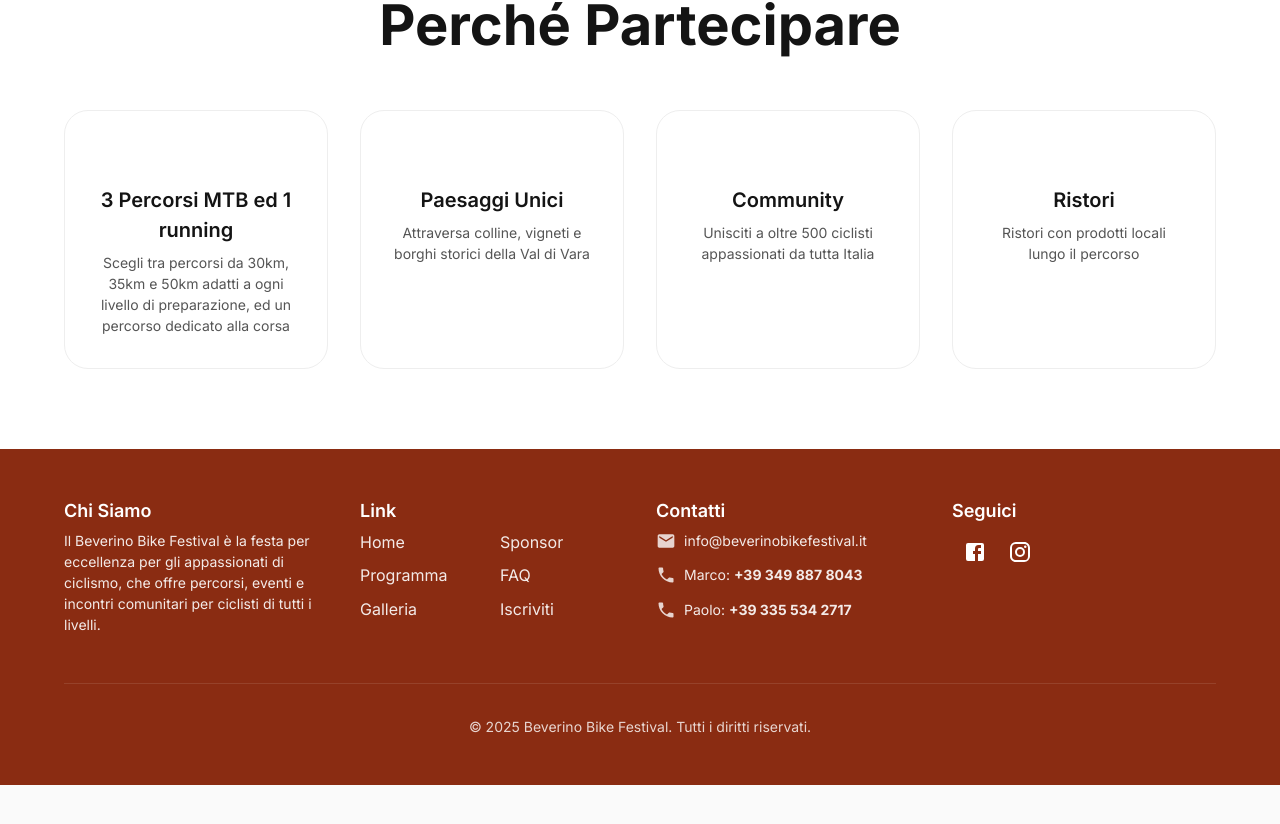
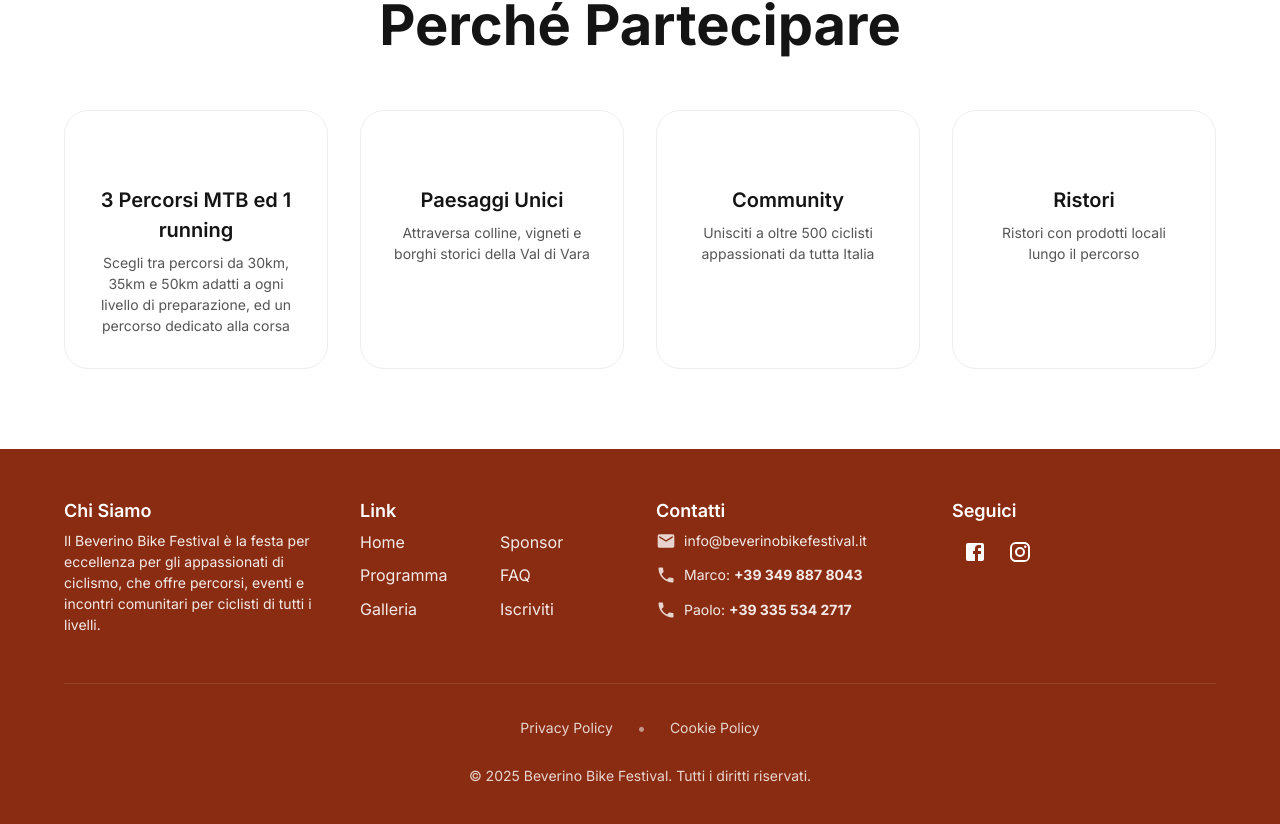
Before and after one commit to ferramar/beverino-bike-festival, a Next.js app: page / in a window 1280 px wide. Shown: the part 1370-2194 px from the top of the page. Before the commit the page ends 2155 px from the top, so only its background shows below. Built offline with nearby package versions, Linux system fonts and the light colour scheme; no server answers; some icons are missing.

Commit message:
add cookie policy

```diff
--- a/src/app/layout.tsx
+++ b/src/app/layout.tsx
@@ -5,6 +5,7 @@ import { Providers } from "./providers";
 import Header from "../components/header";
 import Footer from "../components/footer";
 import SkipLink from "../components/SkipLink";
+import Script from "next/script";
 
 // Inter è più moderno e leggibile di Roboto per UI
 const inter = Inter({
@@ -105,6 +106,50 @@ export default function RootLayout({
           </div>
         </Providers>
 
+        <Script id="iubenda-cs-configuration" strategy="beforeInteractive">
+          {`
+            var _iub = _iub || [];
+            _iub.csConfiguration = {
+              "siteId": 4157081,
+              "cookiePolicyId": 20393244,
+              "lang": "it",
+              "storage": {
+                "useSiteId": true
+              },
+              "banner": {
+                "position": "bottom",
+                "acceptButtonDisplay": true,
+                "customizeButtonDisplay": true,
+                "closeButtonDisplay": false,
+                "fontSizeBody": "14px",
+                "backgroundColor": "#000000",
+                "textColor": "#FFFFFF",
+                "acceptButtonColor": "#A52D0C",
+                "acceptButtonCaptionColor": "#FFFFFF",
+                "customizeButtonColor": "#212121",
+                "customizeButtonCaptionColor": "#FFFFFF"
+              }
+            };
+          `}
+        </Script>
+
+        <Script
+          src="https://cs.iubenda.com/autoblocking/4157081.js"
+          strategy="beforeInteractive"
+        />
+
+        <Script
+          src="//cdn.iubenda.com/cs/gpp/stub.js"
+          strategy="beforeInteractive"
+        />
+
+        <Script
+          src="//cdn.iubenda.com/cs/iubenda_cs.js"
+          strategy="lazyOnload"
+          charSet="UTF-8"
+        />
+
+
         {/* Noscript fallback */}
         <noscript>
           <div style={{
--- a/src/components/footer/index.tsx
+++ b/src/components/footer/index.tsx
@@ -189,9 +189,64 @@ const Footer: React.FC = () => {
           </Grid>
         </Grid>
 
-        {/* Copyright */}
-        <Box mt={6} pt={4} textAlign="center" sx={{ borderTop: '1px solid rgba(255,255,255,0.1)' }}>
-          <Typography variant="body2" sx={{ opacity: 0.8 }}>
+        {/* Legal Links & Copyright */}
+        <Box mt={6} pt={4} sx={{ borderTop: '1px solid rgba(255,255,255,0.1)' }}>
+          {/* Legal Links */}
+          <Stack
+            direction={{ xs: 'column', sm: 'row' }}
+            spacing={{ xs: 1, sm: 3 }}
+            justifyContent="center"
+            alignItems="center"
+            sx={{ mb: 3 }}
+          >
+            <Link
+              href="https://www.iubenda.com/privacy-policy/20393244"
+              target="_blank"
+              rel="noopener noreferrer"
+              color="inherit"
+              sx={{
+                textDecoration: 'none',
+                opacity: 0.8,
+                fontSize: '0.875rem',
+                '&:hover': {
+                  opacity: 1,
+                  textDecoration: 'underline'
+                }
+              }}
+            >
+              Privacy Policy
+            </Link>
+
+            <Typography
+              sx={{
+                display: { xs: 'none', sm: 'block' },
+                opacity: 0.5
+              }}
+            >
+              •
+            </Typography>
+
+            <Link
+              href="https://www.iubenda.com/privacy-policy/20393244/cookie-policy"
+              target="_blank"
+              rel="noopener noreferrer"
+              color="inherit"
+              sx={{
+                textDecoration: 'none',
+                opacity: 0.8,
+                fontSize: '0.875rem',
+                '&:hover': {
+                  opacity: 1,
+                  textDecoration: 'underline'
+                }
+              }}
+            >
+              Cookie Policy
+            </Link>
+          </Stack>
+
+          {/* Copyright */}
+          <Typography variant="body2" sx={{ opacity: 0.8, textAlign: 'center' }}>
             © {new Date().getFullYear()} Beverino Bike Festival. Tutti i diritti riservati.
           </Typography>
         </Box>
```
